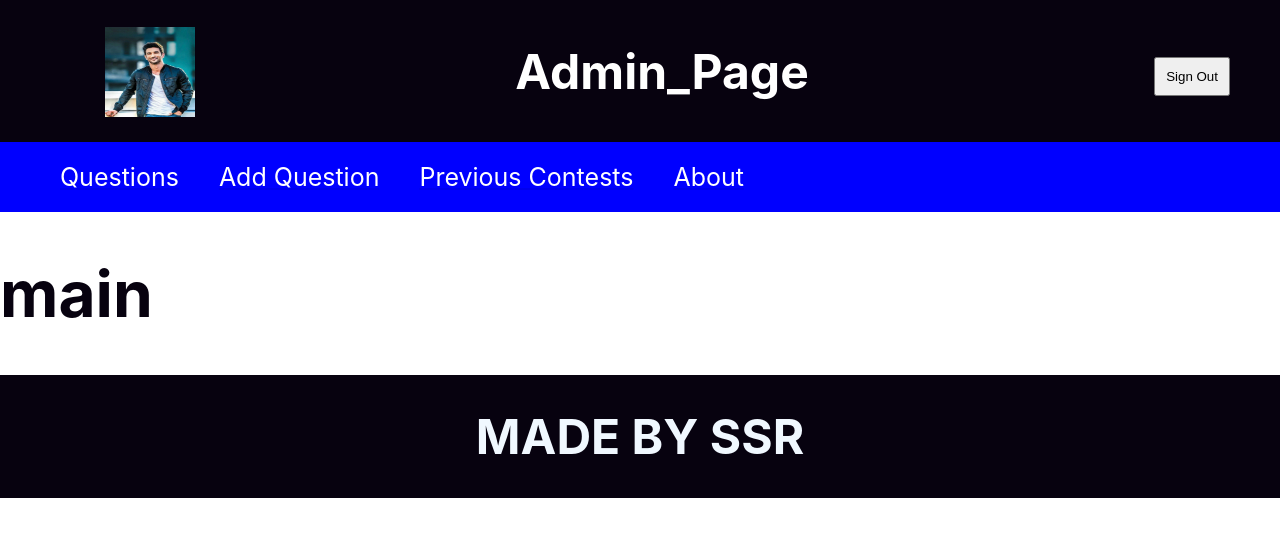
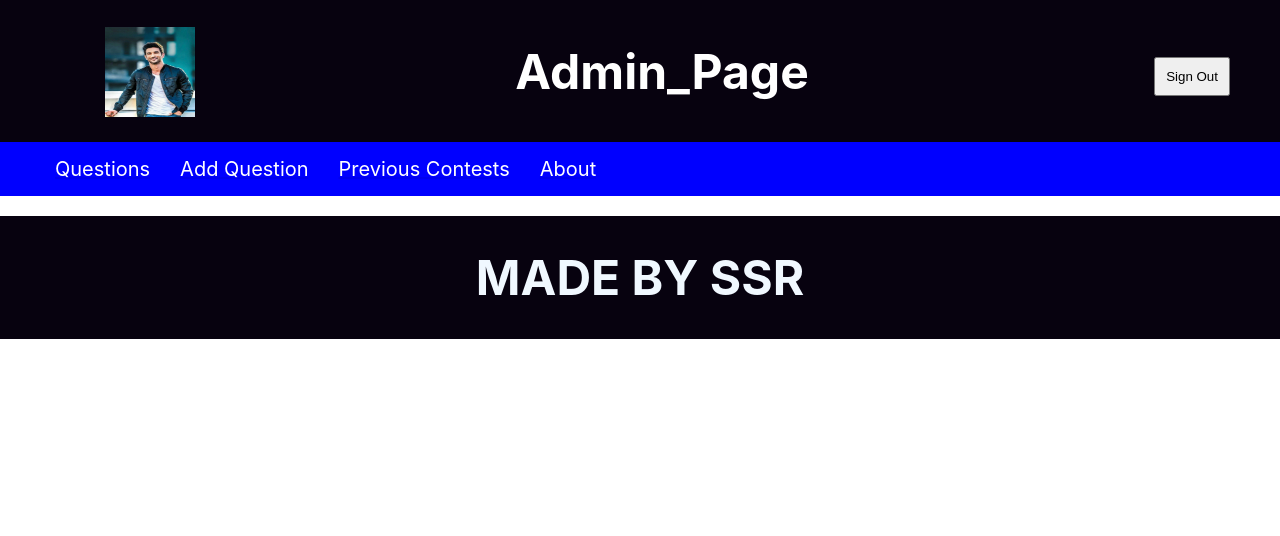
Before and after one commit to ritikgupta28/On-Platform, a React (Create React App) app: page /Admin in a window 1280 px wide. Shown: the top 536 px of the page. Built offline with nearby package versions, Linux system fonts and the light colour scheme.

Commit message:
adding routes for navabar

```diff
--- a/src/App.js
+++ b/src/App.js
@@ -5,9 +5,6 @@ import Welcome from './components/welcome_page/welcome';
 import Admin from './components/admin_page/Admin'
 import Ide from './components/user_page/User'
 import Developers from './components/developers/Developers'
-import PCON from './components/admin_page/PCON'
-import Addques from './components/admin_page/feed/Addques'
-import AdminFeed from './components/admin_page/feed/AdminFeed'
 
 
 class App extends React.Component {
@@ -19,9 +16,6 @@ class App extends React.Component {
     	<Route path='/Admin' exact component={Admin}/>
     	<Route path='/Ide' exact component={Ide}/>
         <Route path='/Developers' exact component={Developers} />
-        <Route path='/PCON' exact component={PCON} />
-        <Route path='/Addques' exact component={Addques} />
-        <Route path='/AdminFeed' exact component={AdminFeed} />
     	</div>
     	</Router>
     );
--- a/src/components/admin_page/Admin.css
+++ b/src/components/admin_page/Admin.css
@@ -37,15 +37,14 @@
 
 .pcon {
     background-color: aliceblue;
-    float: right;
-    margin: 80px;
+    margin: 60px 180px;
     padding-top: 2px;
     padding-left: 15px;
     padding-right: 15px;
     padding-bottom: 250px;
     font-size: 20px;
     color: black;
-    border: 5px solid;
+    border: 2px solid;
 }
 .ques {
     margin: 15px;
@@ -71,7 +70,7 @@
     text-align: center;
     padding: 20px;
     margin: 3px;
-    border : 2px solid black;
+    border: 2px solid black;
 }
 
 .content {
--- a/src/components/admin_page/Admin.js
+++ b/src/components/admin_page/Admin.js
@@ -1,6 +1,5 @@
 import React from 'react'
 
-import Navbar from './Navbar/Navbar'
 import Header from './Header'
 import Main from './Main'
 import Footer from './Footer'
@@ -10,7 +9,6 @@ export default class Admin extends React.Component {
 		return (
 			<div className='Adm'>
 				<Header />
-				<Navbar />
 				<Main />
 				<Footer />
 			</div>
--- a/src/components/admin_page/Main.js
+++ b/src/components/admin_page/Main.js
@@ -1,10 +1,11 @@
 import React from 'react'
+import Navbar from './Navbar/Navbar'
 
 class Main extends React.Component {
 	render() {
 		return (
 			<div className='mainc'>
-			<h1>main</h1>
+			<Navbar />
 			</div>
 		)
 	}
--- a/src/components/admin_page/Navbar/Navbar.css
+++ b/src/components/admin_page/Navbar/Navbar.css
@@ -1,6 +1,6 @@
 .na {
 	background-color: blue;
- 	font-size: 25px;
+ 	font-size: 20px;
 }
 
 .one {
@@ -10,11 +10,13 @@
 }
 
 li {
-	padding: 20px;
+	padding: 15px;
 	text-decoration: none;
 	color: white;
 }
 
-.push {
-	margin-left: auto;
+
+.coc {
+	padding: 10px;
+	background-color: white;
 }
--- a/src/components/admin_page/Navbar/Navbar.js
+++ b/src/components/admin_page/Navbar/Navbar.js
@@ -1,27 +1,37 @@
 import React from 'react'
 import './Navbar.css'
 
-import { Link } from 'react-router-dom'
+import { Route, Link, BrowserRouter as Router } from 'react-router-dom'
+import PCON from '../PCON'
+import Addques from '../feed/Addques'
+import AdminFeed from '../feed/AdminFeed'
 
 export default class Navbar extends React.Component {
 	render() {
 		return (
+			<Router>
 			<div className='na'>
 			    <ul className='one'>
-			    <Link to='/AdminFeed'>
+			    <Link to='/admin/adminfeed'>
 			    <li value='ques'>Questions</li>
 			    </Link>
-			    <Link to='/Addques'>
+			    <Link to='/admin/addques'>
 				<li value='Addques'>Add Question</li>
 				</Link>
-				<Link to='/PCON'>
+				<Link to='/admin/pcon'>
 			    <li value='PCON'>Previous Contests</li>
 			    </Link>
-				<Link to='/About'>
-			    <li className='push' value='about'>About</li>
+				<Link to='/admin/about'>
+			    <li value='about'>About</li>
 			    </Link>
 			    </ul>
+			    <div className='coc'>
+			    <Route path='/admin/pcon' exact component={PCON} />
+			    <Route path='/admin/adminfeed' exact component={AdminFeed} />
+			    <Route path='/admin/addques' exact component={Addques} />
+			    </div>
 			</div>
+			</Router>
 		)
 	}
 }
--- a/src/components/admin_page/PCON.js
+++ b/src/components/admin_page/PCON.js
@@ -4,7 +4,7 @@ export default class PCON extends React.Component {
 	render() {
 		return (
 			<div className='pcon'>
-				<h1>Previous Contest</h1>
+				<h1>Previous Contests</h1>
 				<hr />
 			</div>
 		)
```
